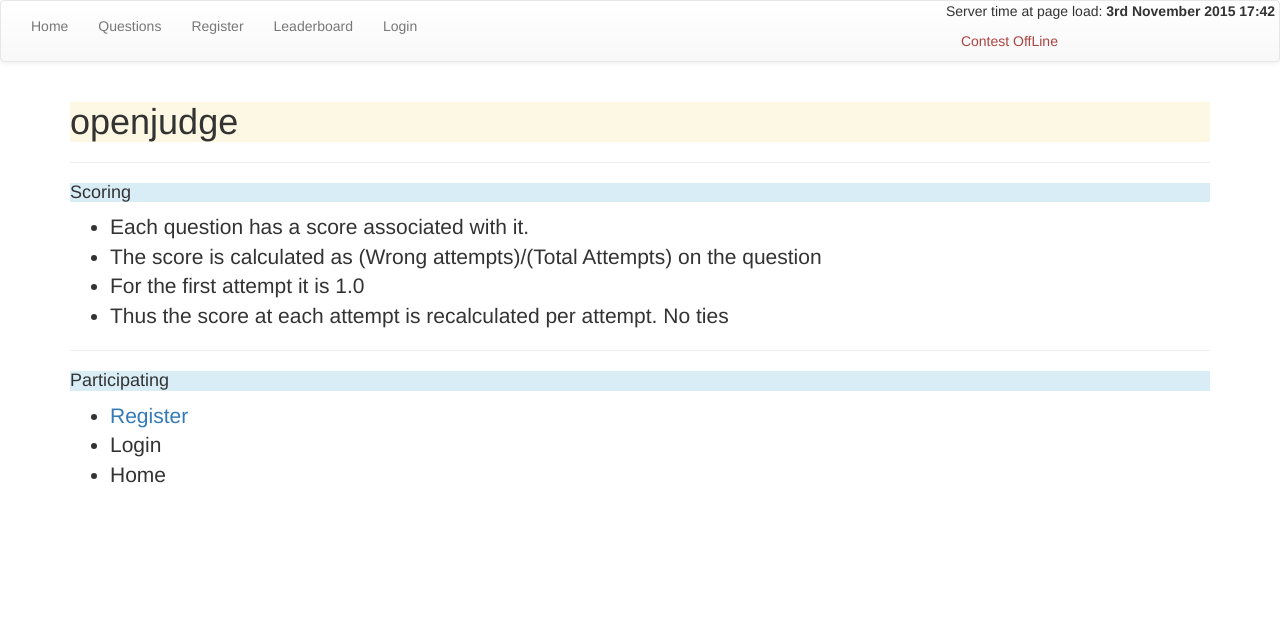
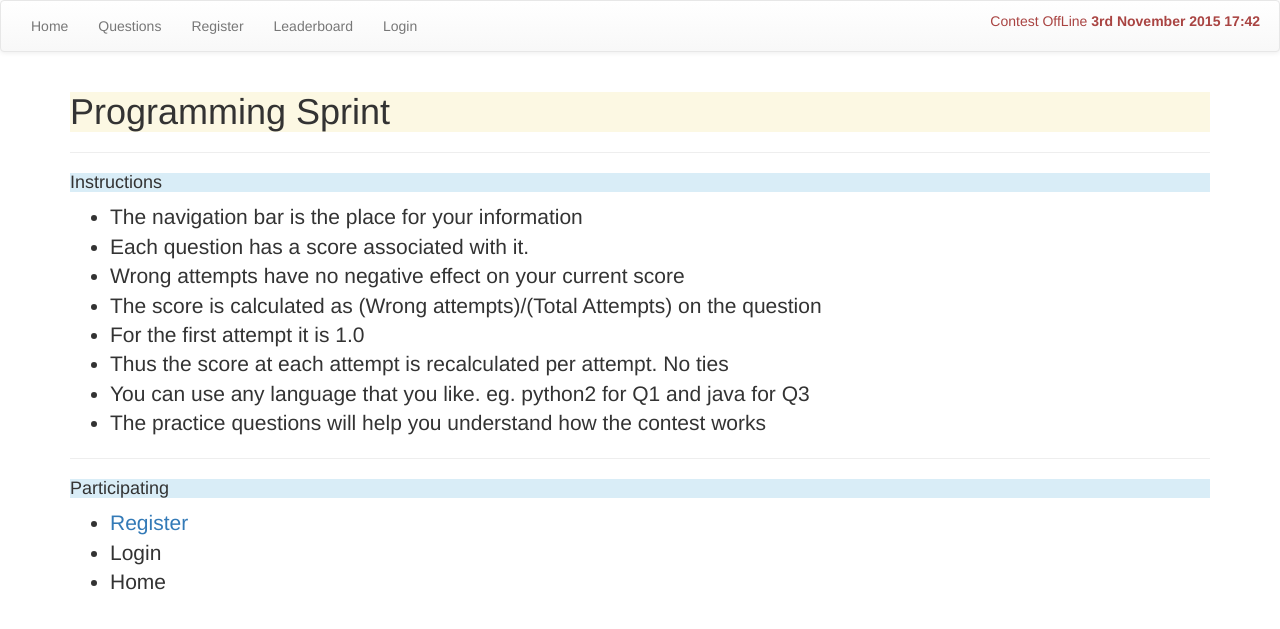
Before and after one commit to theSage21/judge-interface, a Django app: template webserver/contest/templates/contest/home.html in a window 1280 px wide. Shown: the top 629 px of the page. Run offline with Django 3.2, Linux system fonts and the light colour scheme; the template is opened without the code that fills it, so the values that code supplies are empty; some libraries are stand-ins or nearby versions.

Commit message:
- refined the right menu - Instructions update

```diff
--- a/webserver/contest/templates/contest/home.html
+++ b/webserver/contest/templates/contest/home.html
@@ -1,14 +1,18 @@
 {%extends 'base.html'%}
 {%block body%}
 <div class='lead'>
-<h1 class='bg-warning'>openjudge <h1>
+<h1 class='bg-warning'>Programming Sprint <h1>
 <hr>
-<h4 class='bg-info'>Scoring</h4>
+<h4 class='bg-info'>Instructions</h4>
     <ul>
+        <li>The navigation bar is the place for your information</li>
         <li>Each question has a score associated with it.</li>
+        <li>Wrong attempts have no negative effect on your current score</li>
         <li>The score is calculated as (Wrong attempts)/(Total Attempts) on the question</li>
         <li>For the first attempt it is 1.0</li>
         <li>Thus the score at each attempt is recalculated per attempt. No ties</li>
+        <li>You can use any language that you like. eg. python2 for Q1 and java for Q3</li>
+        <li>The practice questions will help you understand how the contest works</li>
     </ul>
 
 <hr>
--- a/webserver/templates/base.html
+++ b/webserver/templates/base.html
@@ -42,7 +42,7 @@
                 <li><a href={% url 'register' %}>Register</a></li>
                 <li><a href={% url 'question:leaderboard'%}>Leaderboard</a></li>
                 {% if request.user.is_authenticated %}
-                <li><a> {{user.profile}}</a> </li>
+                <li><a> {{user.profile}} - {{user.profile.score}}</a> </li>
                 <li><a href={% url 'logout' %}>Logout</a>
                 {% else %}
                 <li>
@@ -50,13 +50,13 @@
                 {% endif %}
             </ul>
             <ul class='nav navbar-right'>
-                <li>Server time at page load: <b id='time'>{% now "jS F Y H:i"%}</b>&nbsp;</li>
                 <li> {% if contest_on %}
                     <a class='text-success'>Contest Online
                      {%else%}
                     <a class='text-danger'>Contest OffLine
                      {%endif%}
-                </a></li>
+                     <b id='time'>{% now "jS F Y H:i"%}</b>&nbsp;</a>
+                </li>
             </ul>
         </div><!-- Navbar collapse-->
         </nav>
```
